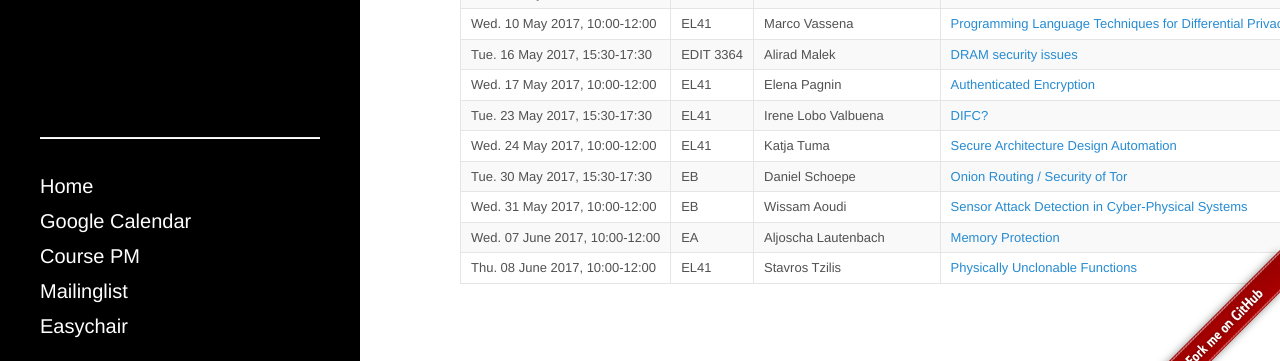
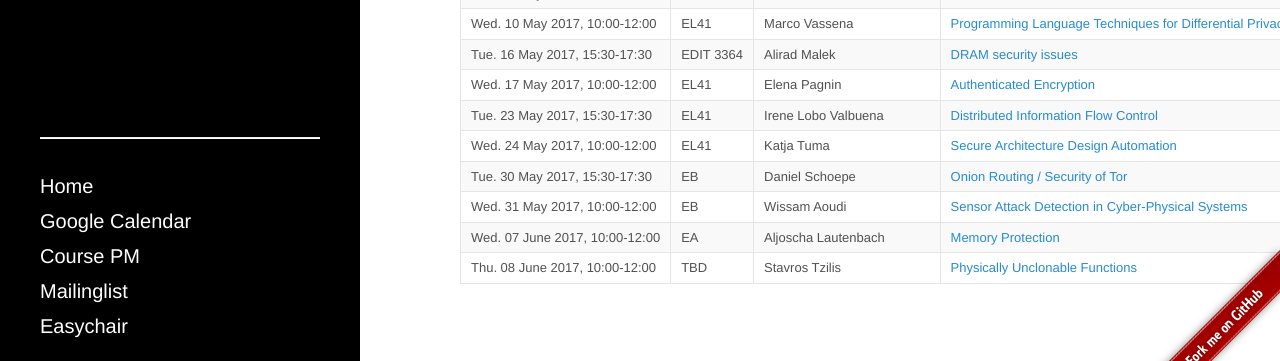
Before and after one commit to fdat085/fdat085.github.io, a Jekyll site: the page built from index.md, in a window 1280 px wide and 900 px high, scrolled down 644 px. Shown: the part 516-877 px from the top of the window. Built offline with Jekyll 4.4.1, drawn with Linux system fonts in a browser that asks for light colours.

Commit message:
fix Irene's title, remove Stavros' room for now

```diff
--- a/student-irene.md
+++ b/student-irene.md
@@ -1,7 +1,7 @@
 ---
 layout: student
 sidebar: true
-title: DIFC?
+title: Distributed Information Flow Control
 author: Irene Lobo Valbuena
 room: EL41
 date: 2017/05/23
--- a/student-stavros.md
+++ b/student-stavros.md
@@ -3,7 +3,7 @@ layout: student
 sidebar: true
 title: Physically Unclonable Functions
 author: Stavros Tzilis
-room: EL41
+room: TBD
 date: 2017/06/08
 time: 10:00-12:00
 abstract: "..."
```
